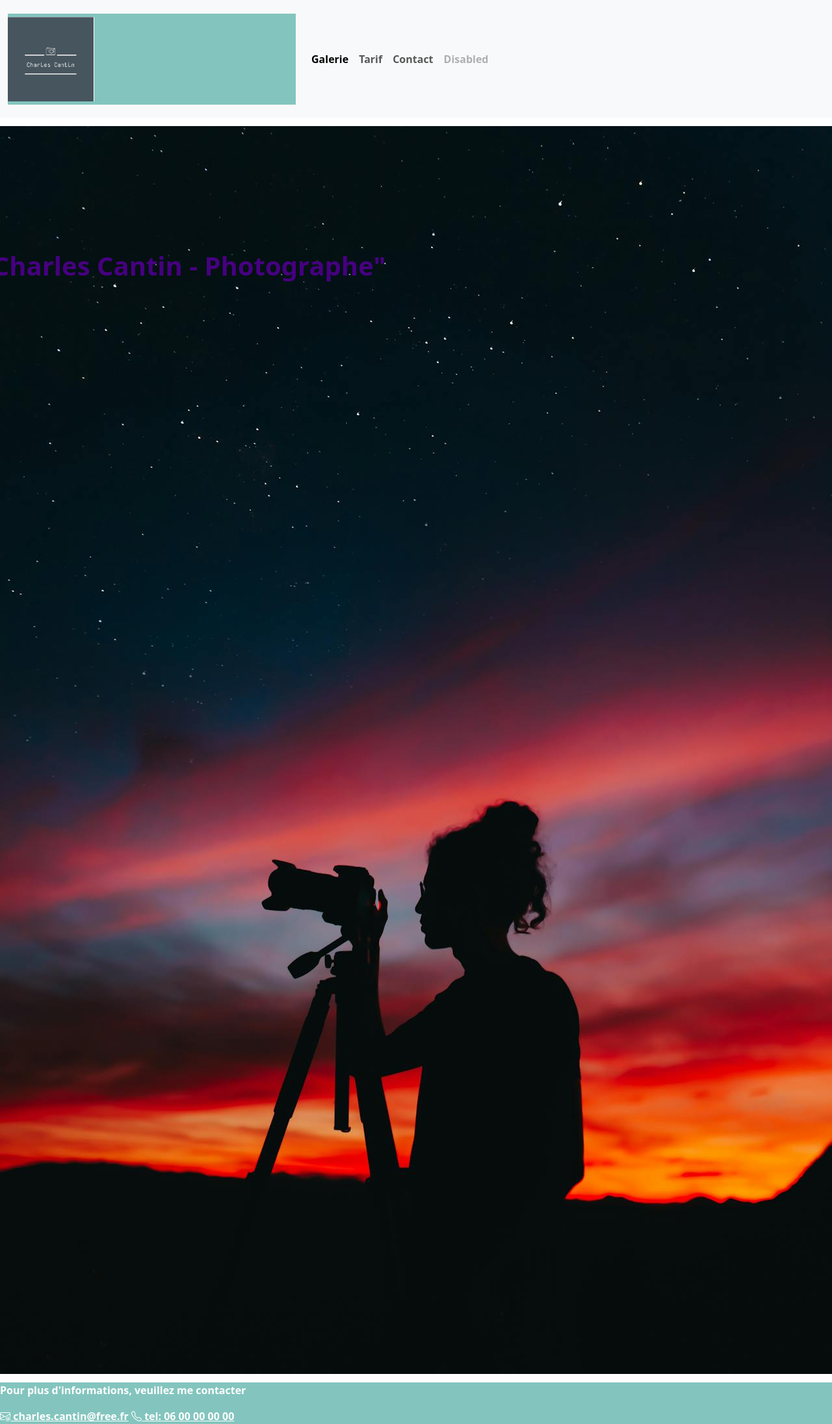
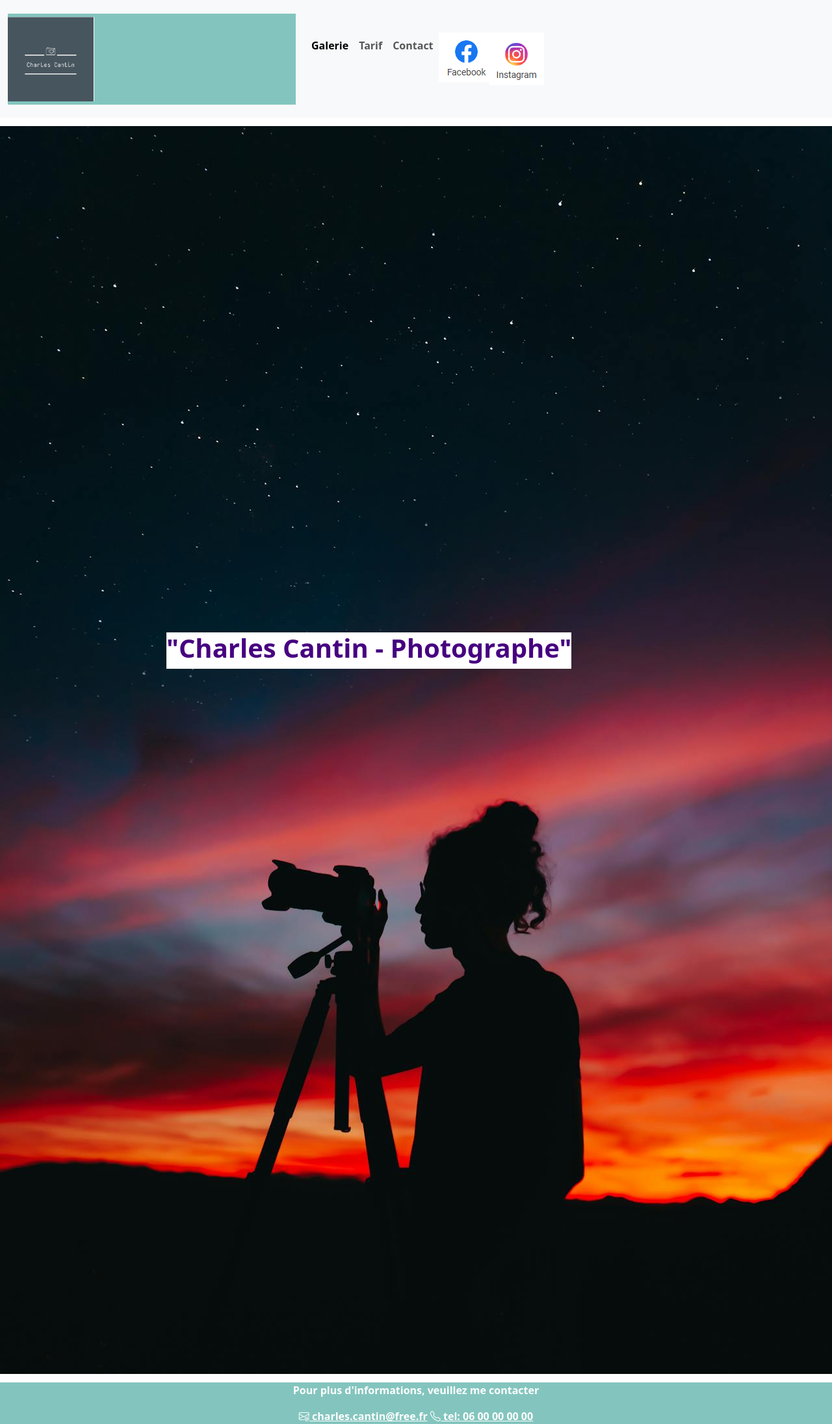
Before and after one commit to provot33/charlie_cantin_photographe, a website: page index.html in a window 1280 px wide. Shown: the whole page at 65% size. Drawn offline with nearby package versions, Linux system fonts and the light colour scheme.

Commit message:
modification pages

```diff
--- a/index.html
+++ b/index.html
@@ -31,8 +31,12 @@
             <a class="nav-link" href="contact.html">Contact</a>
           </li>
           <li class="nav-item">
-            <a class="nav-link disabled" aria-disabled="true">Disabled</a>
+           <a href="https://www.facebook.com/"><img class="facebook" src="asset\Capture d'écran 2024-06-10 212305.png" alt="logo facebook"></a>
           </li>
+          <li class="nav-item">
+            <a href="https://www.instagram.com/"><img class="instagram" src="asset\Capture d'écran 2024-06-10 212333.png" alt="logo instagram"></a>
+          </li>
+
         </ul>
       </div>
     </div>
@@ -51,8 +55,8 @@
   </section>
 </main>
 <footer>
-  <section class="informationContactAssociation">
-    <p class="information">
+  <section class="information">
+    <p>
       <strong>
         Pour plus d'informations, veuillez me contacter
       </strong>
--- a/style.css
+++ b/style.css
@@ -91,7 +91,8 @@ table {
   margin-right: auto;
 }
 a:hover,
-.navbar-toggler {
+.navbar-toggler
+ {
   background-color: #83c5be;
   color: #006d77;
 }
@@ -99,7 +100,8 @@ footer,
 td,
 a,
 .information,
-button:hover {
+button:hover
+{
   background-color: #83c5be;
   color: white;
   font-weight: 600;
@@ -120,16 +122,16 @@ button:hover {
   width: 50%;
   height: 50%;
 }
-.titre{
+
+.titre {
   position: absolute;
-  top: 50%;
-  left:50%;
-  transform: translate(-50%, -50%);
-  top: 50%;
-  left: 22%;
+  top: 120%;
+  left: 20%;
   z-index: 1;
-  color: white;
-  font-size: 50px;
+  background-color: white;
+  font-size: 80%;
   font-weight: bold;
-
 }
+.information{
+  text-align: center;
+}
```
Also changed, not shown: contact.html (+28 -22 lines), galerie.html (+20 -18 lines), tarifs.html (+6 -1 lines), asset/Capture d'écran 2024-06-10 212305.png (added), asset/Capture d'écran 2024-06-10 212333.png (added), 1 other file.
